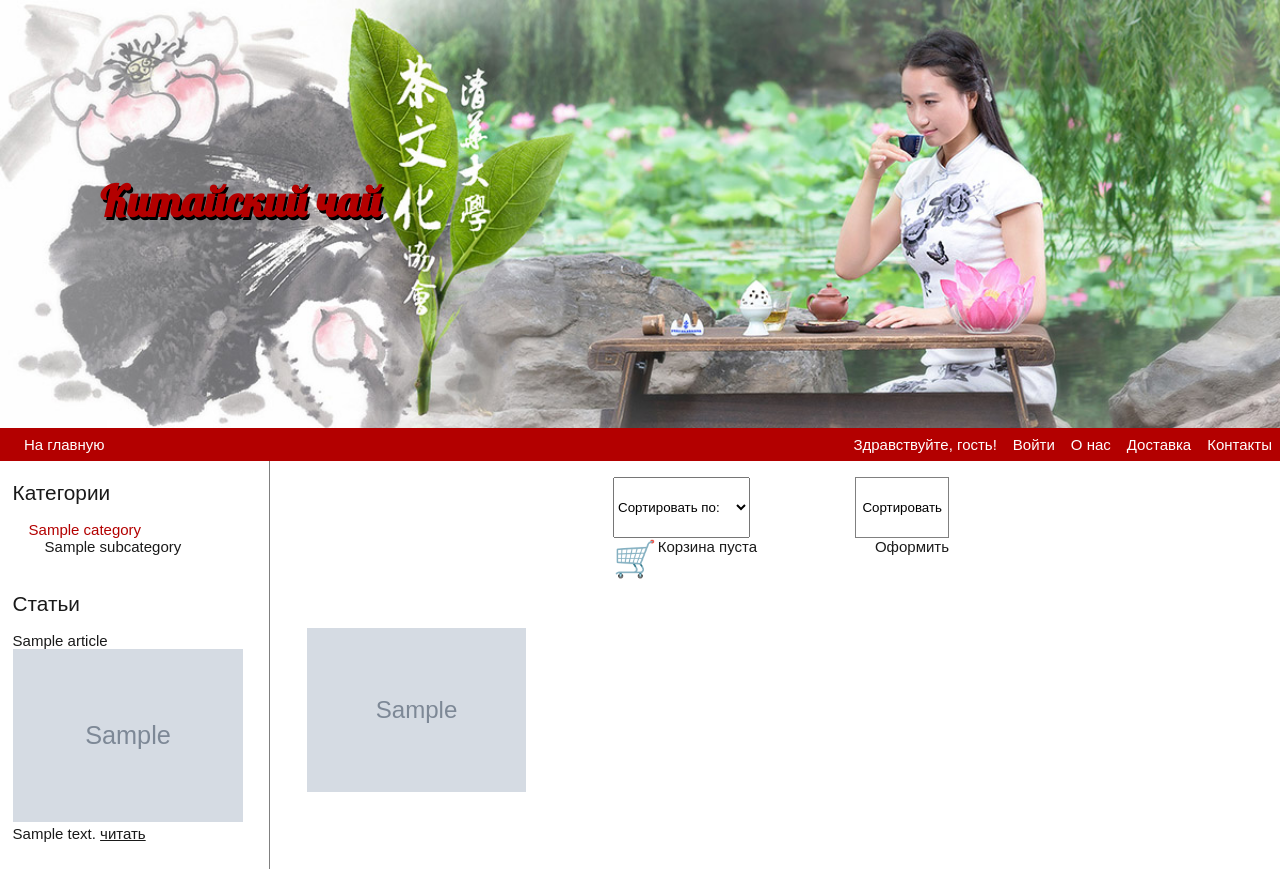
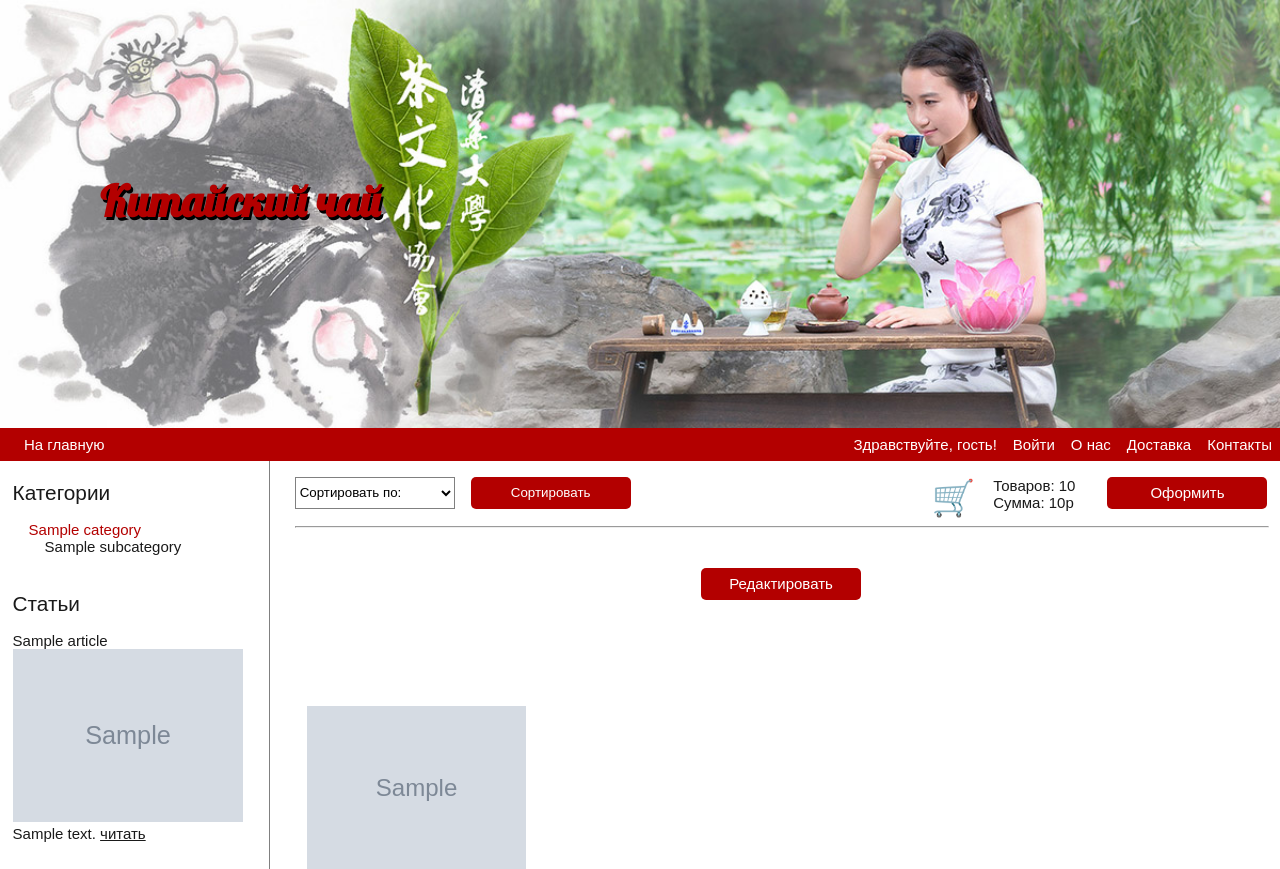
Before and after one commit to YG92/tea-shop, a Django app: template templates/home.html in a window 1280 px wide. Shown: the top 869 px of the page. Run offline with Django 3.2, Linux system fonts and the light colour scheme; tables that the repository leaves empty hold one stand-in row (values such as "Sample post"); the template is opened without the code that fills it: values that come from a table or form of the project are taken from there, most other values are stand-ins (such as "Sample title", 1, 10 or a date in 2020); grey boxes marked "Sample" are stand-in pictures.

Commit message:
удалила ненужные селекторы

```diff
--- a/templates/home.html
+++ b/templates/home.html
@@ -26,41 +26,38 @@
       </div>
     </div>
     {% endfor %}
-
   </div>
 </div>
 <div class="middle">
-  <div class="basket">
+  <div class="sort_cart">
     <form action="" class="sort">
-      <select id="sort" name="sort_field">
+      <select id="sort_field" name="sort_field">
         <option>Сортировать по:</option>
         <option value="price">Сначала дешевые</option>
         <option value="-price">Сначала дорогие</option>
         <option value="rating">Рейтингу</option>
       </select>
-      <input id="submit" type="submit" value="Сортировать">
+      <input class="red_button sort_submit" type="submit" value="Сортировать">
     </form>
     <div class="cart">
       <div class="cart-wrap">
-        <span id="cart">&#128722;</span>
+        <span id="cart"><a href="/cart/">&#128722;</a></span>
         <div class="cart-content">
-          {% if request.cart %}
-          {% for item in request.cart %}
-          <p>товаров: {{item.quantity}}</p>
-          <p>сумма: {{item.total_price}}р</p>
-          {% endfor %}
-          {% else %}
-          <p>Корзина пуста</p>
-          {% endif %}
+          <p>Товаров: {{cart.get_total_quantity}}</p>
+          <p>Сумма: {{cart.get_total_price}}р</p>
         </div>
       </div>
-      <a href="/buy" id="order">Оформить</a>
+      <a href="/order" class="red_button order">Оформить</a>
     </div>
+  </div>
+  <hr>
+  <div class="add-product">
+    <a class="red_button" href="/product/add">Редактировать</a>
   </div>
   <div class="products">
     {% for product in object_list %}
     <div class="prod">
-      <a href="/product/detail/{{ product.pk }}">
+      <a href="/product/detail/{{ product.pk }}" target="_blank">
         <div class="prodWrapper">
           <div class="image">
             <img src="{{ product.image.url }}" alt="image">
@@ -73,9 +70,5 @@
     {% endfor %}
   </div>
 </div>
-{% if request.user.is_superuser %}
-<div class="add-product">
-  <a id="add-pr" href="/product/add">Редактировать</a>
-</div>
-{% endif %}
+
 {% endblock %}
```
Lines whose indentation alone changed are shown as unchanged.
